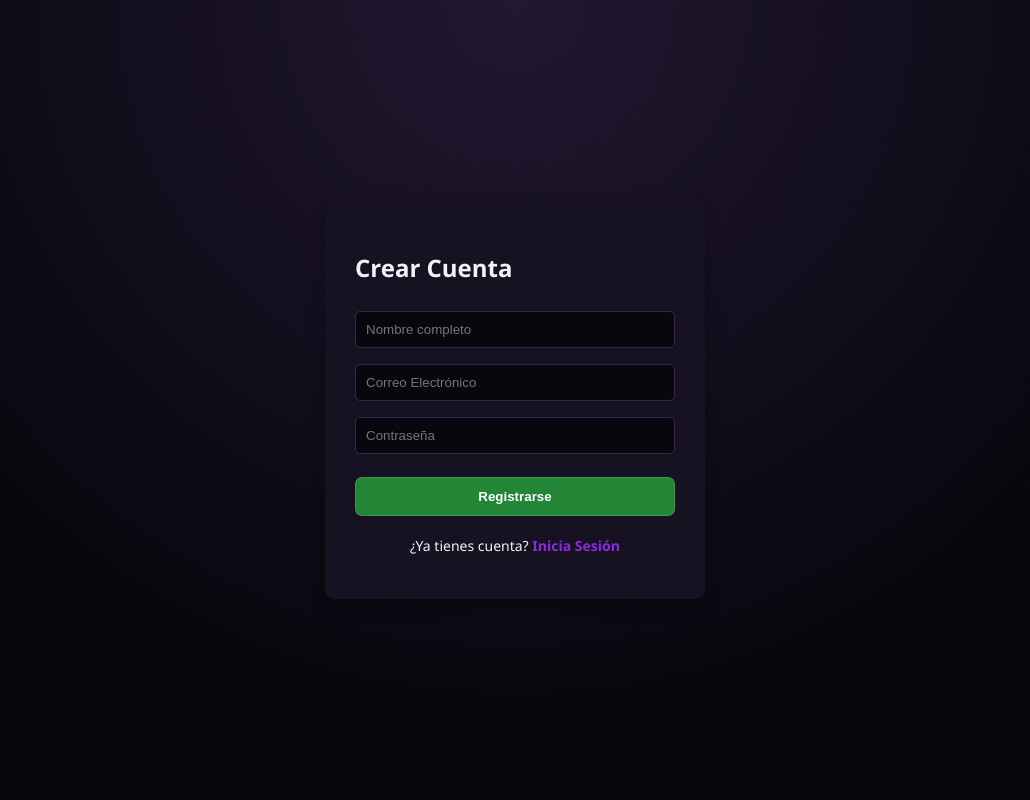
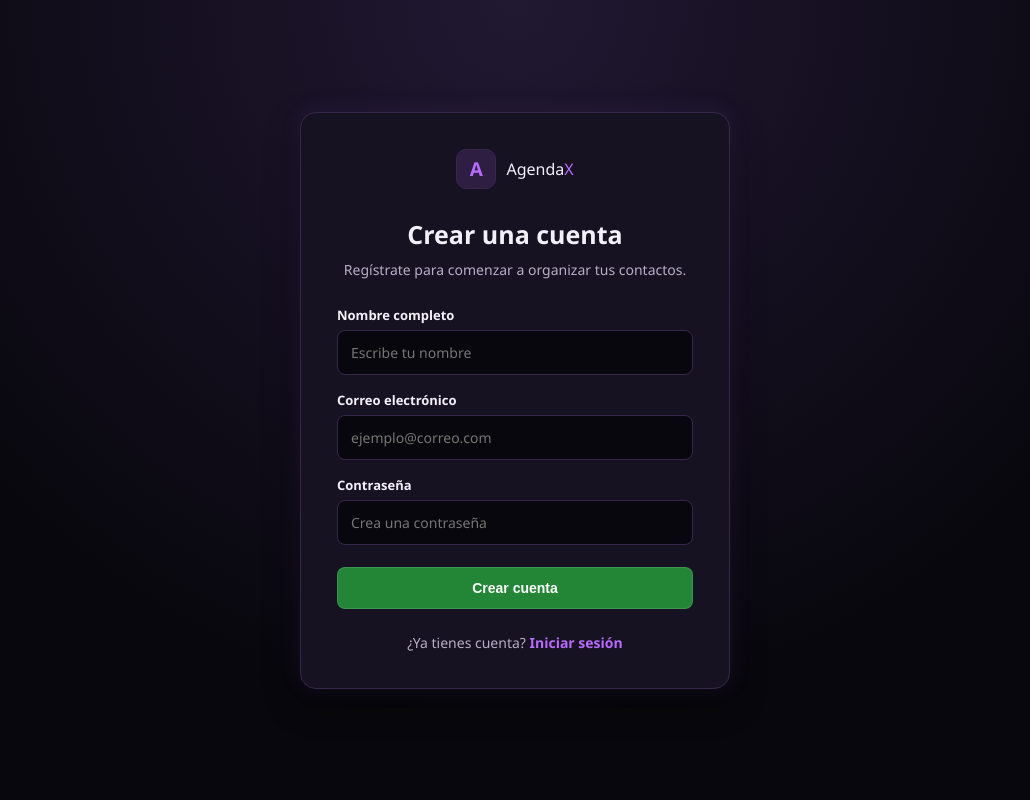
Before and after one commit to jeannn1902/M2S1_Proyecto_Agenda_Personal, a Flask app: page /registro in a window 1280 px wide. Shown: the whole page, without its empty margins (125-1155 px from the left). Run offline with Flask 3, Linux system fonts and the light colour scheme; some libraries are stand-ins or nearby versions.

Commit message:
feat: Rediseño Landing Page, Login y Registro terminado

```diff
--- a/static/style.css
+++ b/static/style.css
@@ -735,6 +657,12 @@ body.pagina-inicio {
     gap: 16px;
 }
 
+.grupo-campo {
+    display: flex;
+    flex-direction: column;
+    gap: 6px;
+}
+
 .grupo-campo label{
     margin: 0;
     color: var(--texto-principal);
--- a/templates/registro.html
+++ b/templates/registro.html
@@ -4,13 +4,23 @@
 <head>
     <meta charset="UTF-8">
     <meta name="viewport" content="width=device-width, initial-scale=1.0">
-    <title>Agenda Personal - Registro</title>
+    <title>Crear Cuenta - AgendaX</title>
     <link rel="stylesheet" href="{{ url_for('static', filename='style.css') }}">
 </head>
 
-<body>
-    <div class="contenedor">
-        <h2>Crear Cuenta</h2>
+<body class="pagina-auth">
+
+    <main class="conenedor contenedor-auth">
+
+        <a href="{{ url_for('vista_inicio') }}" class="marca-auth">
+            <span class="icono-marca">A</span>
+            <span class="nombre-marca">Agenda<span class="marca-acento">X</span></span>
+        </a>
+
+        <div class="encabezado-auth">
+            <h1>Crear una cuenta</h1>
+            <p>Regístrate para comenzar a organizar tus contactos.</p>
+        </div>
 
         {% with mensajes = get_flashed_messages(with_categories=true) %}
             {% if mensajes %}
@@ -20,30 +30,48 @@
             {% endif %}
         {% endwith %}
 
-        <form action="{{ url_for('procesar_registro') }}" method="POST">
+        <form action="{{ url_for('procesar_registro') }}" method="POST" class="form-auth">
             <input type="hidden" name="csrf_token" value="{{ csrf_token() }}">
 
+            <div class="grupo-campo">
+                <label for="nombre">Nombre completo</label>
                 <input
                     type="text"
+                    id="nombre"
                     name="nombre"
-                placeholder="Nombre completo"
+                    placeholder="Escribe tu nombre"
                     required>
+            </div>
 
+            <div class="grupo-campo">
+                <label for="correo">Correo electrónico</label>
                 <input
                     type="email"
+                    id="correo"
                     name="correo"
-                placeholder="Correo Electrónico"
+                    placeholder="ejemplo@correo.com"
                     required>
+            </div>
 
+            <div class="grupo-campo">
+                <label for="password">Contraseña</label>
                 <input
                     type="password"
+                    id="password"
                     name="password"
-                placeholder="Contraseña"
+                    placeholder="Crea una contraseña"
                     required>
+            </div>
 
-            <button type="submit">Registrarse</button>
+            <button type="submit" class="boton-auth">Crear cuenta</button>
         </form>
-        <p class="texto-enlace">¿Ya tienes cuenta? <a href="{{ url_for('vista_login') }}">Inicia Sesión</a></p>
-    </div>
+
+        <p class="texto-enlace">
+            ¿Ya tienes cuenta?
+            <a href="{{ url_for('vista_login') }}">Iniciar sesión</a>
+        </p>
+
+    </main>
+
 </body>
 </html>
```
Also changed, not shown: other parts of static/style.css (+28 -101 lines), templates/inicio.html (+0 -42 lines). Lines whose indentation alone changed are shown as unchanged.
